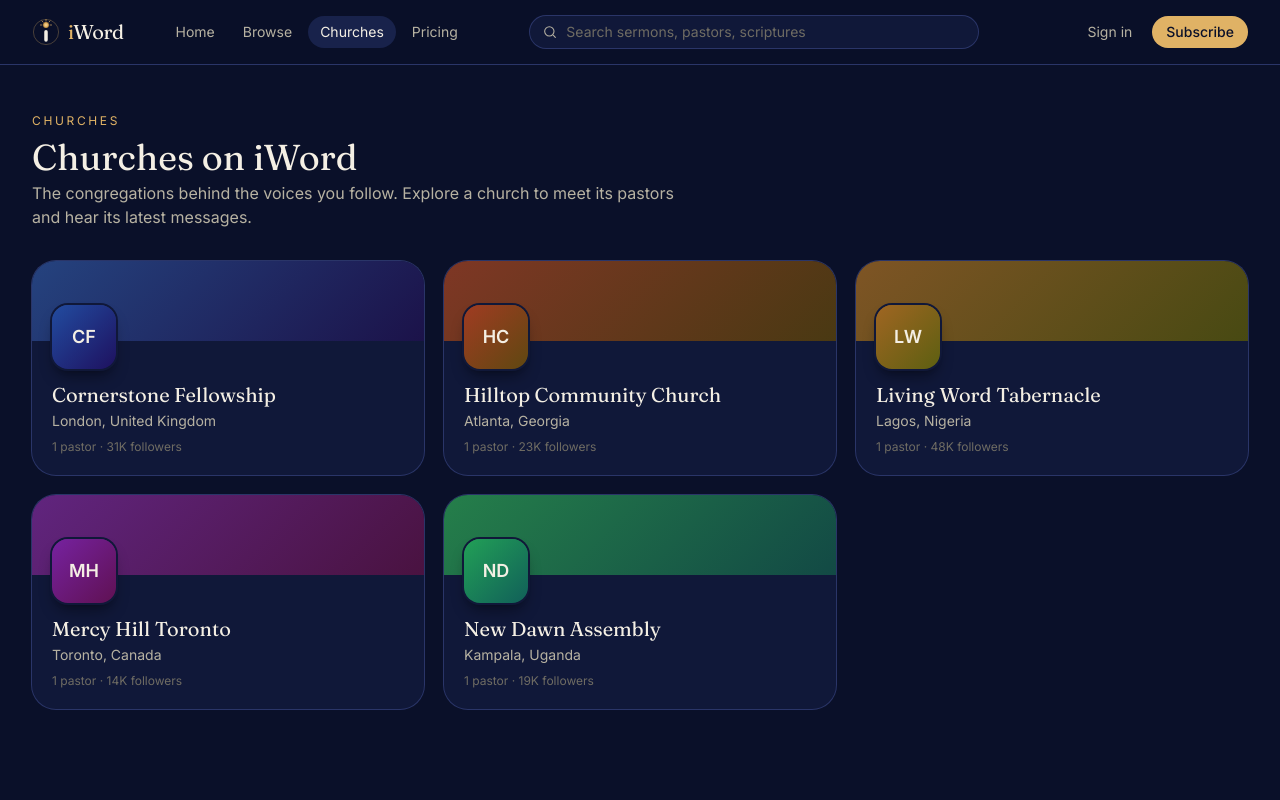
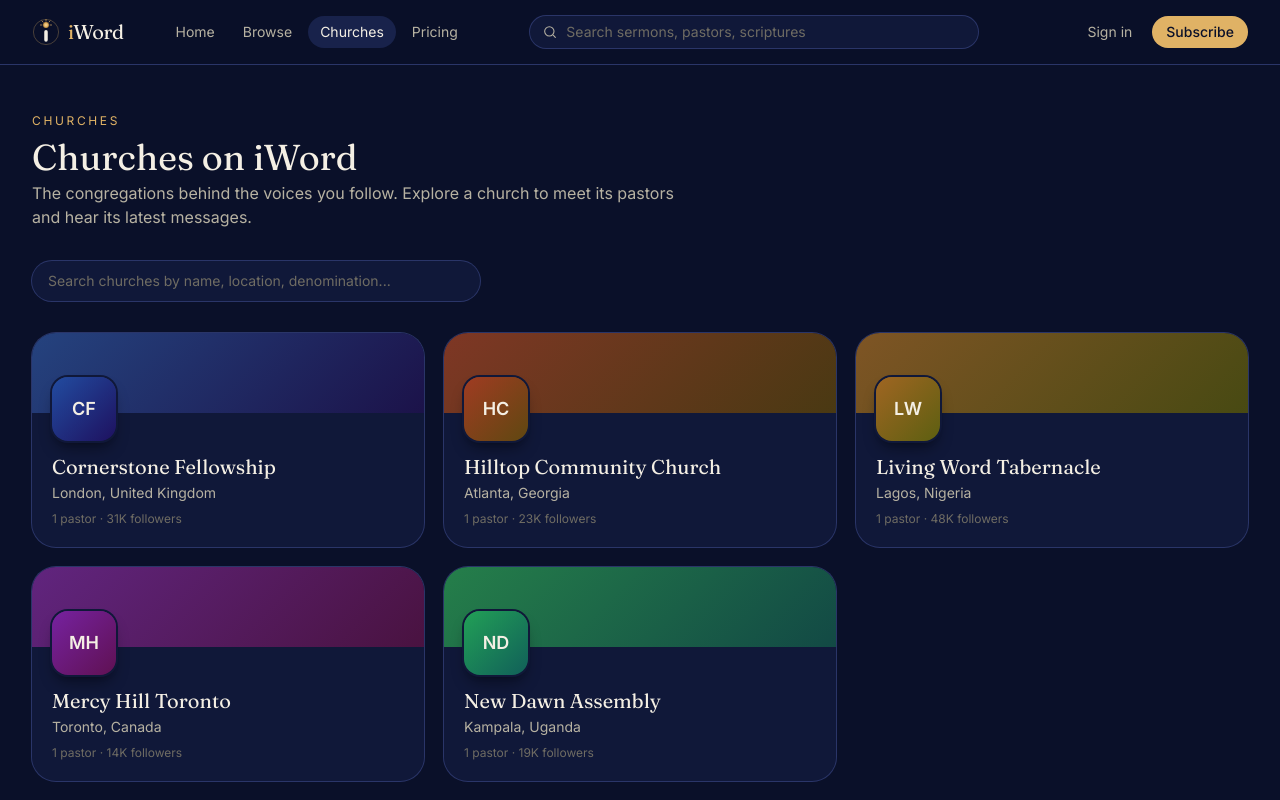
Before and after one commit to Sevyn1/iWord, a Next.js app: page /churches in a window 1280 px wide. Shown: the top 800 px of the page. Built offline with nearby package versions, Linux system fonts and the light colour scheme; no server answers.

Commit message:
feat: search churches by name, location, denomination, and pastor

```diff
--- /dev/null
+++ b/src/app/churches/ChurchSearch.tsx
@@ -0,0 +1,31 @@
+"use client";
+
+import { useRouter, useSearchParams, usePathname } from "next/navigation";
+
+export function ChurchSearch() {
+  const router = useRouter();
+  const sp = useSearchParams();
+  const pathname = usePathname();
+  const q = sp.get("q") ?? "";
+
+  const update = (value: string) => {
+    const next = new URLSearchParams(sp.toString());
+    if (!value) next.delete("q");
+    else next.set("q", value);
+    const qs = next.toString();
+    router.push(qs ? `${pathname}?${qs}` : pathname);
+  };
+
+  return (
+    <input
+      type="search"
+      placeholder="Search churches by name, location, denomination..."
+      defaultValue={q}
+      onBlur={(e) => update(e.currentTarget.value.trim())}
+      onKeyDown={(e) => {
+        if (e.key === "Enter") update(e.currentTarget.value.trim());
+      }}
+      className="w-full sm:max-w-md px-4 py-2.5 rounded-full bg-ink-2 ring-1 ring-line text-sm text-cream placeholder:text-cream-faint focus:ring-gold outline-none"
+    />
+  );
+}
--- a/src/app/churches/page.tsx
+++ b/src/app/churches/page.tsx
@@ -1,11 +1,31 @@
+import { Suspense } from "react";
 import Link from "next/link";
 import { CHURCHES, getPastorsByChurch } from "@/lib/churches";
 import { formatCount } from "@/lib/format";
+import { ChurchSearch } from "./ChurchSearch";
 
 export const metadata = { title: "Churches — iWord" };
 
-export default function ChurchesPage() {
-  const churches = [...CHURCHES].sort((a, b) => a.name.localeCompare(b.name));
+export default async function ChurchesPage({
+  searchParams,
+}: {
+  searchParams: Promise<{ q?: string }>;
+}) {
+  const q = ((await searchParams).q ?? "").trim().toLowerCase();
+
+  let churches = [...CHURCHES].sort((a, b) => a.name.localeCompare(b.name));
+  if (q) {
+    churches = churches.filter((c) => {
+      const pastors = getPastorsByChurch(c.id);
+      return (
+        c.name.toLowerCase().includes(q) ||
+        c.location.toLowerCase().includes(q) ||
+        (c.denomination ?? "").toLowerCase().includes(q) ||
+        c.description.toLowerCase().includes(q) ||
+        pastors.some((p) => p.name.toLowerCase().includes(q))
+      );
+    });
+  }
 
   return (
     <div className="mx-auto max-w-7xl px-4 sm:px-6 lg:px-8 py-12">
@@ -20,6 +40,22 @@
         </p>
       </header>
 
+      <div className="mb-8">
+        <Suspense>
+          <ChurchSearch />
+        </Suspense>
+        {q && (
+          <p className="text-cream-faint text-sm mt-3">
+            {churches.length} {churches.length === 1 ? "church" : "churches"} matching “{q}”
+          </p>
+        )}
+      </div>
+
+      {churches.length === 0 ? (
+        <div className="rounded-2xl bg-ink-2 ring-1 ring-line p-10 text-center text-cream-muted">
+          No churches match your search yet.
+        </div>
+      ) : (
       <div className="grid grid-cols-1 sm:grid-cols-2 lg:grid-cols-3 gap-5">
         {churches.map((c) => {
           const pastors = getPastorsByChurch(c.id);
@@ -58,6 +94,7 @@
           );
         })}
       </div>
+      )}
     </div>
   );
 }
```
